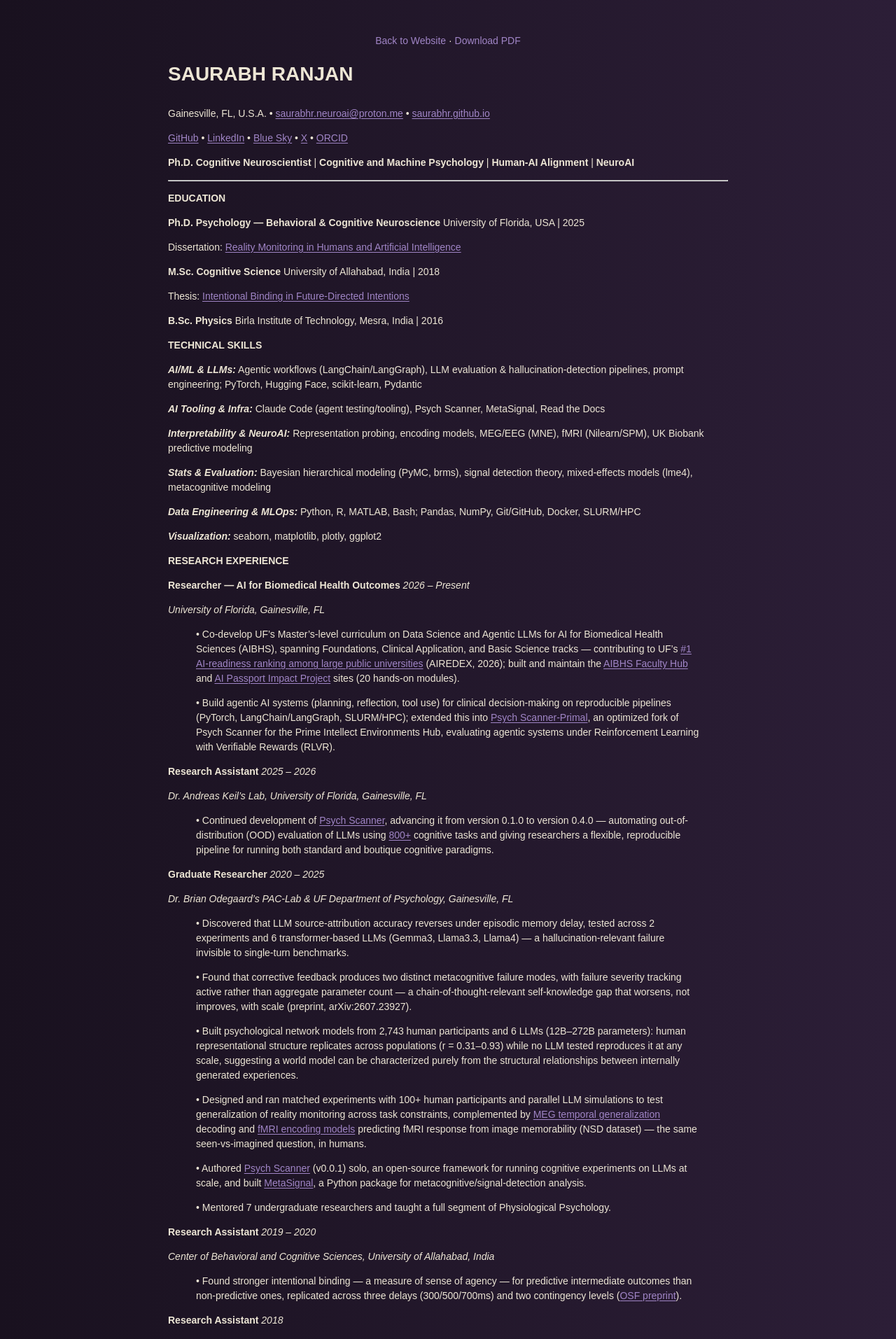
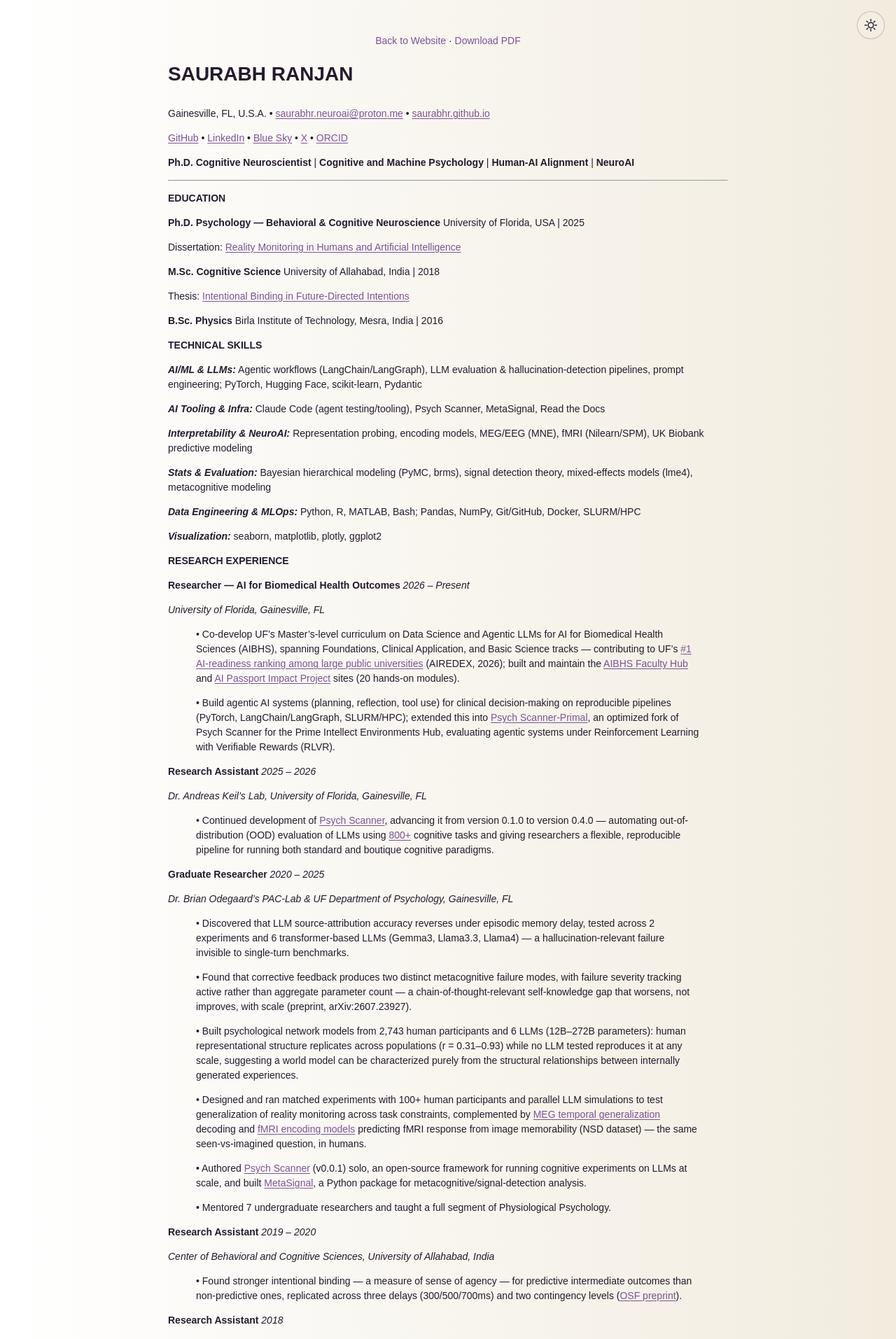
Before and after one commit to saurabhr/saurabhr.github.io, a Jekyll site: the page built from cv.html, in a window 1280 px wide. Shown: the top 1913 px of the page at 70% size. Built offline with Jekyll 4.4.1, drawn with Linux system fonts in a browser that asks for light colours.

Commit message:
Add light/dark theme toggle, default to OS preference
Convert hardcoded colors to CSS custom properties (light palette default,
dark palette via prefers-color-scheme or explicit override) and add a
top-right toggle button that persists the choice in localStorage.

Co-Authored-By: Claude Sonnet 5 <noreply@anthropic.com>

```diff
--- a/_layouts/default.html
+++ b/_layouts/default.html
@@ -7,6 +7,14 @@ layout: compress
   <meta charset="utf-8">
   <meta http-equiv=X-UA-Compatible content="IE=edge,chrome=1">
   <meta name=viewport content="width=device-width, initial-scale=1">
+
+  <script>
+    (function () {
+      var saved = localStorage.getItem('theme');
+      var theme = saved || (window.matchMedia && window.matchMedia('(prefers-color-scheme: dark)').matches ? 'dark' : 'light');
+      document.documentElement.setAttribute('data-theme', theme);
+    })();
+  </script>
 
   {% include posthog.html %}
   {% include tabs.html %}
@@ -25,6 +33,24 @@ layout: compress
 
 </head>
 <body>
+  <button id="theme-toggle" aria-label="Toggle light and dark theme" title="Toggle theme">
+    <svg class="icon-sun" viewBox="0 0 24 24" fill="none" stroke="currentColor" stroke-width="2" stroke-linecap="round" aria-hidden="true">
+      <circle cx="12" cy="12" r="5"/>
+      <path d="M12 1v3M12 20v3M4.22 4.22l2.12 2.12M17.66 17.66l2.12 2.12M1 12h3M20 12h3M4.22 19.78l2.12-2.12M17.66 6.34l2.12-2.12"/>
+    </svg>
+    <svg class="icon-moon" viewBox="0 0 24 24" fill="currentColor" aria-hidden="true">
+      <path d="M21 12.79A9 9 0 1 1 11.21 3 7 7 0 0 0 21 12.79z"/>
+    </svg>
+  </button>
+
   {{ content }}
+
+  <script>
+    document.getElementById('theme-toggle').addEventListener('click', function () {
+      var next = document.documentElement.getAttribute('data-theme') === 'dark' ? 'light' : 'dark';
+      document.documentElement.setAttribute('data-theme', next);
+      localStorage.setItem('theme', next);
+    });
+  </script>
 </body>
 </html>
--- a/_sass/home.sass
+++ b/_sass/home.sass
@@ -1,35 +1,24 @@
 body
-  color: #111
-  background: #fff
-
-body
-  background: -webkit-linear-gradient(left, #19111f 0%, #2c1e37 100%)
-  background: -moz-linear-gradient(left, #19111f 0%, #2c1e37 100%)
-  background: -o-linear-gradient(left, #19111f 0%, #2c1e37 100%)
-  background: -ms-linear-gradient(left, #19111f 0%, #2c1e37 100%)
-  background: linear-gradient(to right, #19111f 0%, #2c1e37 100%)
-  color: $beta
+  background: linear-gradient(to right, var(--bg-1) 0%, var(--bg-2) 100%)
+  color: var(--text)
   font-family: $font
   font-size: 14px
   margin: 16px 16px 0
   height: 100vh
+  transition: background 0.25s, color 0.25s
 
   @media #{$below}
     margin: 8px 8px 0
 
 a
-  color: $alpha
+  color: var(--accent)
   text-decoration: none
   font-size: 1em
-  -webkit-transition: all 1s
-  -moz-transition: all 1s
-  -o-transition: all 1s
-  -ms-transition: all 1s
-  transition: all 1s
+  transition: color 0.25s, border-color 0.25s
 
   &:hover
-    color: $gama
-    border-color: $gama
+    color: var(--accent-hover)
+    border-color: var(--accent-hover)
 
 p,
 span
--- a/_sass/layout.sass
+++ b/_sass/layout.sass
@@ -1,3 +1,36 @@
+#theme-toggle
+  position: fixed
+  top: 16px
+  right: 16px
+  z-index: 1000
+  width: 40px
+  height: 40px
+  display: flex
+  align-items: center
+  justify-content: center
+  border-radius: 50%
+  background: var(--surface)
+  color: var(--on-surface)
+  border: 1px solid var(--border-soft)
+  cursor: pointer
+  transition: background 0.25s, color 0.25s, transform 0.15s
+
+  &:hover
+    transform: scale(1.08)
+
+  svg
+    width: 18px
+    height: 18px
+
+  .icon-moon
+    display: none
+
+:root[data-theme="dark"] #theme-toggle
+  .icon-sun
+    display: none
+  .icon-moon
+    display: block
+
 .layout
   width: 100%
   display: grid
--- a/_sass/projects.sass
+++ b/_sass/projects.sass
@@ -1,7 +1,7 @@
 .projects-section
   margin: 20px auto 20px
   padding-top: 15px
-  border-top: 1px solid rgba(237, 230, 213, 0.15)
+  border-top: 1px solid var(--border-faint)
   max-width: 1500px
 
   h2
@@ -13,7 +13,7 @@
   max-width: 1500px
   margin: 0 auto
   padding: 20px 0 40px
-  border-top: 1px solid rgba(237, 230, 213, 0.15)
+  border-top: 1px solid var(--border-faint)
   font-size: 1em
   opacity: 0.8
 
@@ -25,7 +25,7 @@
   margin-top: 10px
 
   a
-    color: $beta
+    color: var(--text)
     line-height: 0
 
   svg
@@ -50,7 +50,7 @@
 
 .projects-col h3
   font-size: 1.4em
-  color: $alpha
+  color: var(--accent)
   margin-bottom: 15px
 
 .proj-list
@@ -64,9 +64,9 @@
   display: block
   width: 100%
   text-align: left
-  background: #19111f
-  color: $beta
-  border: 1px solid rgba(160, 133, 198, 0.3)
+  background: var(--surface)
+  color: var(--on-surface)
+  border: 1px solid var(--border-soft)
   border-radius: 5px
   padding: 14px 16px
   font-family: $font
@@ -75,20 +75,20 @@
   cursor: pointer
 
   &:hover
-    background: #2c1e37
+    background: var(--surface-alt)
 
   &.active
-    background: $alpha
-    color: #19111f
-    border-color: $alpha
+    background: var(--accent)
+    color: var(--on-accent)
+    border-color: var(--accent)
 
 .proj-sub
   font-size: 0.8em
   opacity: 0.7
 
 .projects-detail
-  background: rgba(44, 30, 55, 0.6)
-  border: 1px solid rgba(160, 133, 198, 0.3)
+  background: var(--detail-bg)
+  border: 1px solid var(--border-soft)
   border-radius: 8px
   padding: 22px
   font-size: 15px
--- a/_sass/tabs.sass
+++ b/_sass/tabs.sass
@@ -8,29 +8,30 @@
 .tabs-header
   display: flex
   justify-content: space-between
-  background-color: #19111f
+  background-color: var(--surface)
 
 .tab-button
   flex: 1
   padding: 10px
-  color: #fff
+  color: var(--on-surface)
   background: none
   border: none
   text-align: center
   cursor: pointer
   font-size: 14px
-  border-right: 1px solid #444
+  border-right: 1px solid var(--border-soft)
 
   &:last-child
     border-right: none
 
   &.active
-    background-color: #a085c6
+    background-color: var(--accent)
+    color: var(--on-accent)
 
 .tabs-content
   display: block
   padding: 15px
-  color: #fff
+  color: var(--on-surface)
   height: 100%
 
 .tab-content
--- a/_sass/variables.sass
+++ b/_sass/variables.sass
@@ -1,9 +1,46 @@
 $font: "Arial", sans-serif
-
-$alpha: #a085c6
-$beta: #ede6d5
-$gama: #fcd174
 
 $above: "only screen and (min-width: 600px)"
 $below: "only screen and (max-width: 600px)"
 $small: "only screen and (max-width: 400px)"
+
+@mixin light-palette
+  --bg-1: #fff
+  --bg-2: #f2ecdf
+  --text: #241a2c
+  --accent: #7c5295
+  --accent-hover: #96700a
+  --surface: #f4eee0
+  --surface-alt: #e9dfc7
+  --on-surface: #241a2c
+  --on-accent: #fff
+  --border-soft: rgba(124, 82, 149, 0.35)
+  --border-faint: rgba(36, 26, 44, 0.15)
+  --detail-bg: rgba(244, 238, 224, 0.6)
+
+@mixin dark-palette
+  --bg-1: #19111f
+  --bg-2: #2c1e37
+  --text: #ede6d5
+  --accent: #a085c6
+  --accent-hover: #fcd174
+  --surface: #19111f
+  --surface-alt: #2c1e37
+  --on-surface: #ede6d5
+  --on-accent: #19111f
+  --border-soft: rgba(160, 133, 198, 0.3)
+  --border-faint: rgba(237, 230, 213, 0.15)
+  --detail-bg: rgba(44, 30, 55, 0.6)
+
+:root
+  @include light-palette
+
+@media (prefers-color-scheme: dark)
+  :root:not([data-theme="light"])
+    @include dark-palette
+
+:root[data-theme="dark"]
+  @include dark-palette
+
+:root[data-theme="light"]
+  @include light-palette
```
